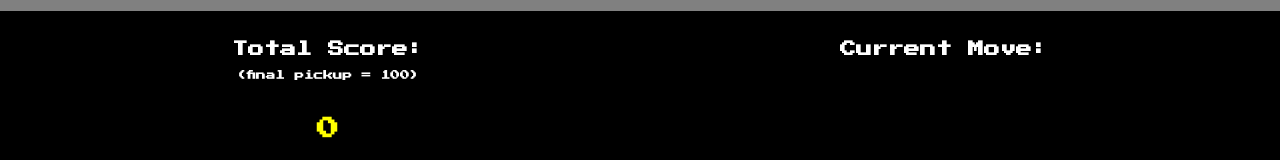
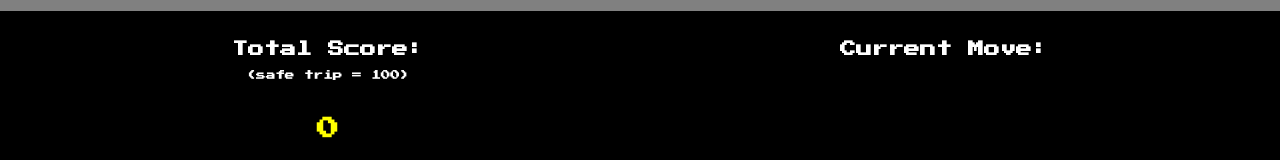
Before and after one commit to svcase/widjiwagan, a React (Create React App) app: page / in a window 1280 px wide. Shown: the part 962-1122 px from the top of the page. Built offline with nearby package versions, Linux system fonts and the light colour scheme.

Commit message:
change scoreboard text

```diff
--- a/src/components/scoreboard.js
+++ b/src/components/scoreboard.js
@@ -5,7 +5,7 @@ function ScoreBoard(props) {
   return (
     <div className="scoreBoard">
       <h2 className="scoreTitle">Total Score:</h2>
-      <h5 className="scoreGuide">(final pickup = 100)</h5>
+      <h5 className="scoreGuide">(safe trip = 100)</h5>
       <h3 className="score">{props.score}</h3>
       <h2 className="scoreTitle">Fatigue level:</h2>
       <h5 className="scoreGuide">(max 10)</h5>
```
